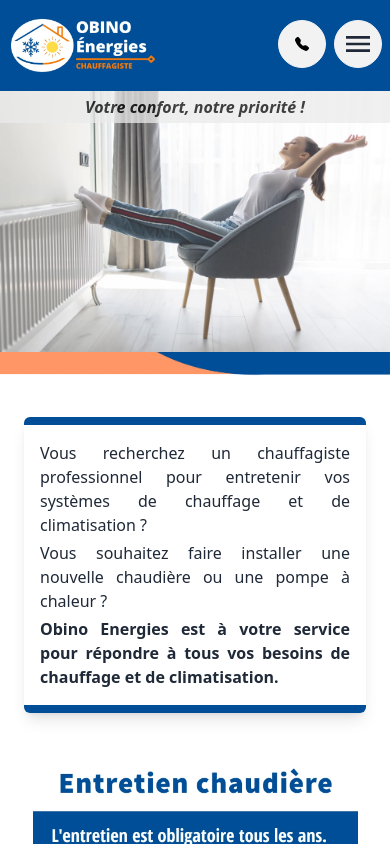
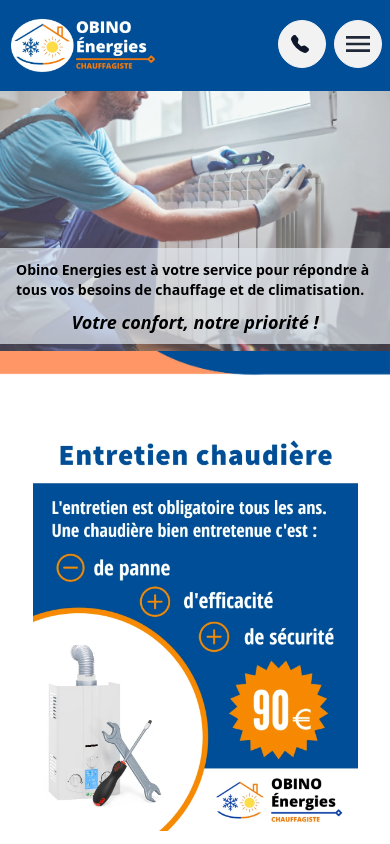
Before and after one commit to Jeremy-Nourri/Obinoenergies, a Next.js app: page / in a window 390 px wide. Shown: the top 844 px of the page. Built offline with nearby package versions, Linux system fonts and the light colour scheme.

Commit message:
fix: solve link on tel button, solve link on menu accueil item, modification to responsive design

```diff
--- a/components/layout/Header.js
+++ b/components/layout/Header.js
@@ -20,7 +20,7 @@ export default function Header() {
   }
 
   return (
-    <header className="lg:fixed lg:z-50 lg:shadow-sm lg:shadow-zinc-500 w-full flex justify-between items-center py-4 px-2 md:py-6 lg:py-2 md:px-6 bg-blue">
+    <header className="lg:z-50 lg:shadow-sm lg:shadow-zinc-500 w-full flex justify-between items-center py-4 px-2 md:py-6 lg:py-2 md:px-6 bg-blue">
 
       <div className='w-2/5 lg:w-[14%]'>
         <Image
@@ -32,13 +32,11 @@ export default function Header() {
         />
       </div>
 
-
-
       <nav className="hidden lg:block" aria-label="Obino énergies">
         <ul className="hidden lg:flex justify-evenly" role="menubar" aria-label="Obino énergies">
           {categories.map((category, index) => (
             <li key={index} className="mx-2">
-              <Link href={`#${category}`} role="menuitem">
+              <Link to={`${category}`} role="menuitem" className="text-white text-xl font-semibold" smooth duration={1000}>
                 {category}
               </Link>
             </li>
@@ -46,9 +44,17 @@ export default function Header() {
         </ul>
       </nav>
 
-      <button className="lg:hidden btn btn-circle md:btn-lg z-50 absolute top-5 right-16 md:top-12 md:right-28">
-        <BsFillTelephoneFill className="text-black" />
-      </button>
+      <div className="lg:hidden btn btn-circle md:btn-lg z-50 absolute top-5 right-16 md:top-12 md:right-28">
+        <a
+          className="w-48 text-lg md:text-xl md:p-4 text-white font-semibold text-center rounded-2xl p-3"
+          href="tel:0700000000"
+          title="Appeler Obino Energies"
+          role="button"
+        >
+          <BsFillTelephoneFill className="text-slate-900" />
+        </a>
+
+      </div>
 
       <nav className="lg:hidden" aria-label="Obino énergies">
 
--- a/components/sections/Contact.js
+++ b/components/sections/Contact.js
@@ -54,14 +54,14 @@ export default function Contact() {
         </div>
 
         <div className="flex flex-col items-center">
-          <Link
+          <a
             className="w-48 text-lg md:text-xl md:p-4 text-white font-semibold text-center bg-orange rounded-2xl p-3"
             href="tel:0700000000"
             title="Appeler Obino Energies"
             role="button"
           >
             0700000000
-          </Link>
+          </a>
 
         </div>
 
--- a/components/sections/Hero.js
+++ b/components/sections/Hero.js
@@ -1,41 +1,38 @@
-import React from 'react'
+import { Element } from 'react-scroll'
 import Image from 'next/image'
 import banner from '../../public/images/banner-color.webp'
-import imageIntro from '../../public/images/image-intro.webp'
+import imageIntro from '../../public/images/image-intro2.webp'
 import entretienChaudiere from '../../public/images/entretien-chaudiere.webp'
 
 export default function Hero() {
   return (
-    <>
+    <Element name="Accueil">
       <div className="relative">
-        <p className="w-full text-center py-1 text-base font-bold italic opacity-75 absolute z-10 text-black bg-gray-light md:text-4xl md:py-4 lg:h-[90%] lg:pt-[12rem]">
+        {/* <p className="w-full text-center py-1 text-base font-bold italic absolute z-10 bg-slate-200 bg-opacity-70 text-black md:text-4xl md:py-4 lg:pt-[12rem]">
           Votre confort, notre priorité !
-        </p>
+        </p> */}
         <Image
           src={imageIntro}
           alt="Obino Energies"
           priority
           sizes="100vw"
-          className="w-full h-auto opacity-80 lg:opacity-70" />
+          className="w-full h-auto opacity-80 bg-gray-light" />
         <Image
           src={banner}
           alt="Obino Energies"
           sizes='100vw'
-          className="w-full h-auto lg:absolute lg:bottom-0" />
+          className="w-full h-auto lg:absolute lg:-bottom-2" />
 
-        <div className="my-10 mx-6 py-4 px-4 text-justify border-y-8 md:border-y-[12px] rounded-md border-blue shadow-lg md:text-xl lg:absolute lg:top-[30%] lg:translate-x-[15%] lg:z-20" >
-          <h1>
-          Vous recherchez un chauffagiste professionnel pour entretenir vos systèmes de chauffage et de climatisation ?
+        <div className="w-full absolute top-[55%] py-2 px-4 bg-slate-200 bg-opacity-70 text-black sm:px-8 md:top md:px-12 md:py-6" >
+          <h1 className="mt-1 font-semibold text-sm sm:text-lg md:text-2xl ">
+            Obino Energies est à votre service pour répondre à tous vos besoins de chauffage et de climatisation.
           </h1>
-          <h1 className="mt-1">
-          Vous souhaitez faire installer une nouvelle chaudière ou une pompe à chaleur ?
-          </h1>
-          <p className="mt-1 font-semibold">
-          Obino Energies est à votre service pour répondre à tous vos besoins de chauffage et de climatisation.
+          <p className='mt-2 text-lg text-center font-bold italic text-black sm:text-2xl md:text-4xl md:mt-8'>
+            Votre confort, notre priorité !
           </p>
         </div>
       </div>
-      <div className='relative mb-16 lg:mt-12'>
+      <div className='relative mb-16 mt-12'>
         <Image
           src={entretienChaudiere}
           alt="Obino Energies"
@@ -43,7 +40,7 @@ export default function Hero() {
           className="w-10/12 h-auto mx-auto" />
 
       </div>
-    </>
+    </Element>
 
 
   )
--- a/tailwind.config.js
+++ b/tailwind.config.js
@@ -7,11 +7,6 @@ module.exports = {
   ],
   theme: {
     extend: {
-      // backgroundImage: {
-      //   'gradient-radial': 'radial-gradient(var(--tw-gradient-stops))',
-      //   'gradient-conic':
-      //     'conic-gradient(from 180deg at 50% 50%, var(--tw-gradient-stops))',
-      // },
       fontFamily: {
         open: ['var(--font-open)'],
       },
```
Also changed, not shown: public/images/image-intro2.webp (added), 1 other file (tests, documents, lock files or other folders).
